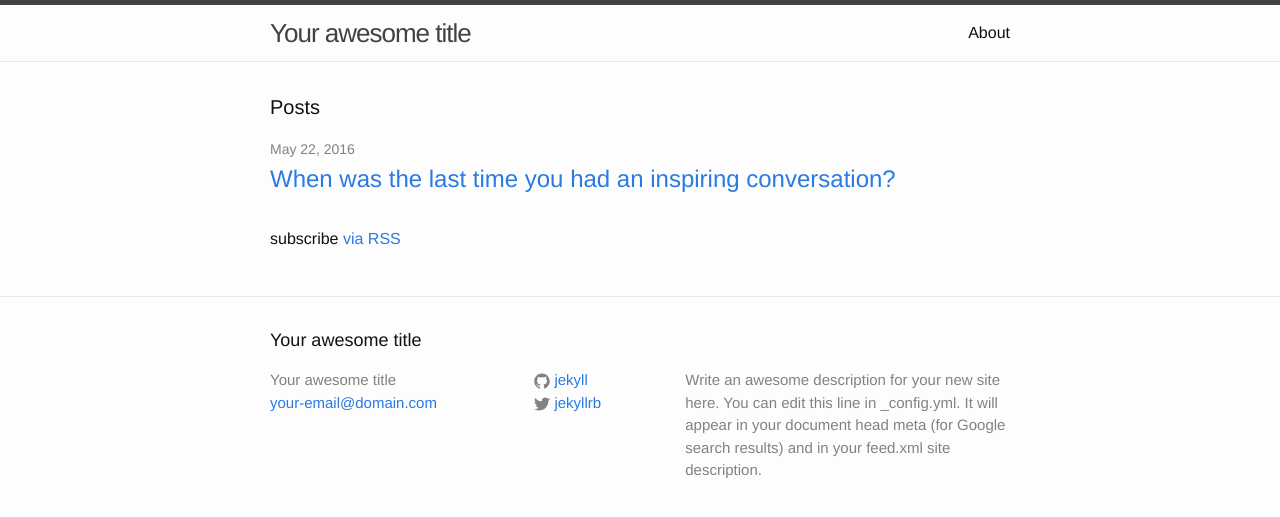
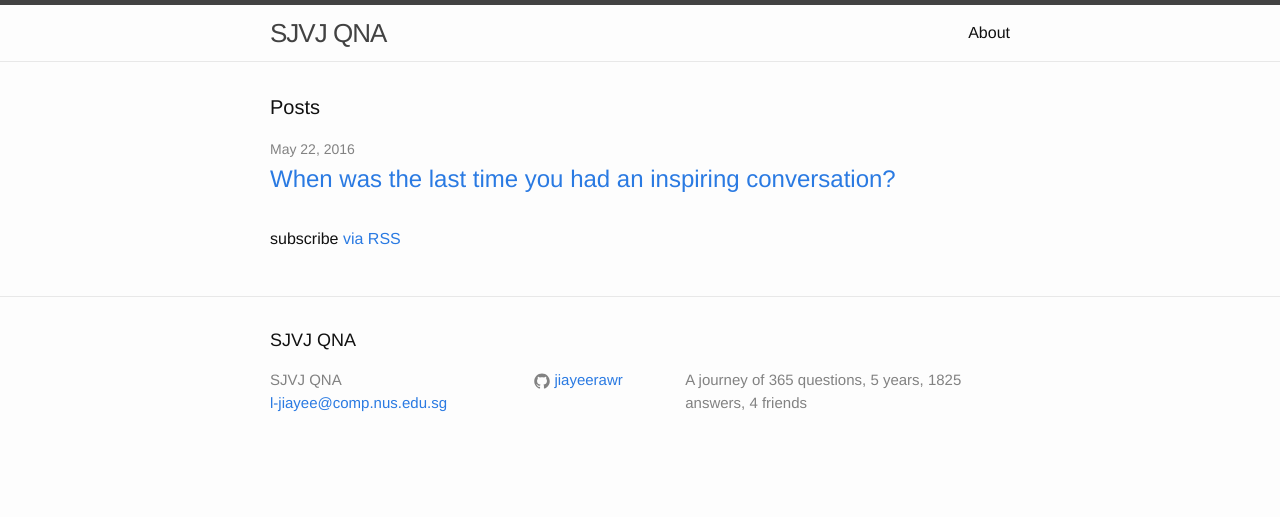
Before and after one commit to jia1/sjvj-qna, a Jekyll site: the page built from index.html, in a window 1280 px wide. Shown: the top 517 px of the page. Built offline with Jekyll 4.4.1, drawn with Linux system fonts in a browser that asks for light colours.

Commit message:
Update configurations
1. title
2. email
3. description
4. baseurl
5. url
6. github_username

```diff
--- a/_config.yml
+++ b/_config.yml
@@ -6,16 +6,14 @@
 # 'jekyll serve'. If you change this file, please restart the server process.
 
 # Site settings
-title: Your awesome title
-email: your-email@domain.com
+title: SJVJ QNA
+email: l-jiayee@comp.nus.edu.sg
 description: > # this means to ignore newlines until "baseurl:"
-  Write an awesome description for your new site here. You can edit this
-  line in _config.yml. It will appear in your document head meta (for
-  Google search results) and in your feed.xml site description.
-baseurl: "" # the subpath of your site, e.g. /blog
-url: "http://yourdomain.com" # the base hostname & protocol for your site
-twitter_username: jekyllrb
-github_username:  jekyll
+  A journey of 365 questions, 5 years, 1825 answers, 4 friends
+baseurl: "/sjvj-qna" # the subpath of your site, e.g. /blog
+url: "https://jiayeerawr.github.io" # the base hostname & protocol for your site
+# twitter_username:
+github_username:  jiayeerawr
 
 # Build settings
 markdown: kramdown
```
